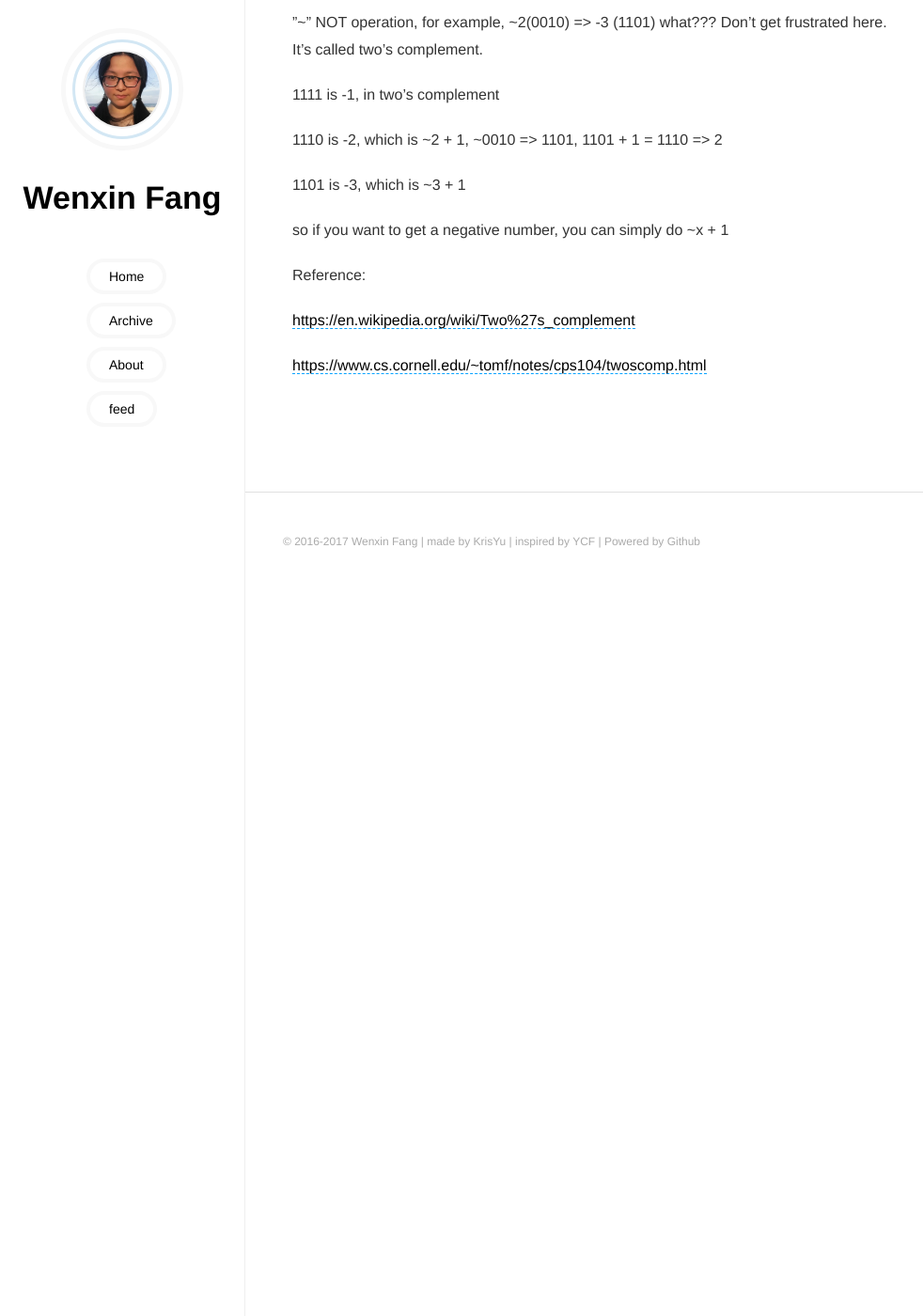
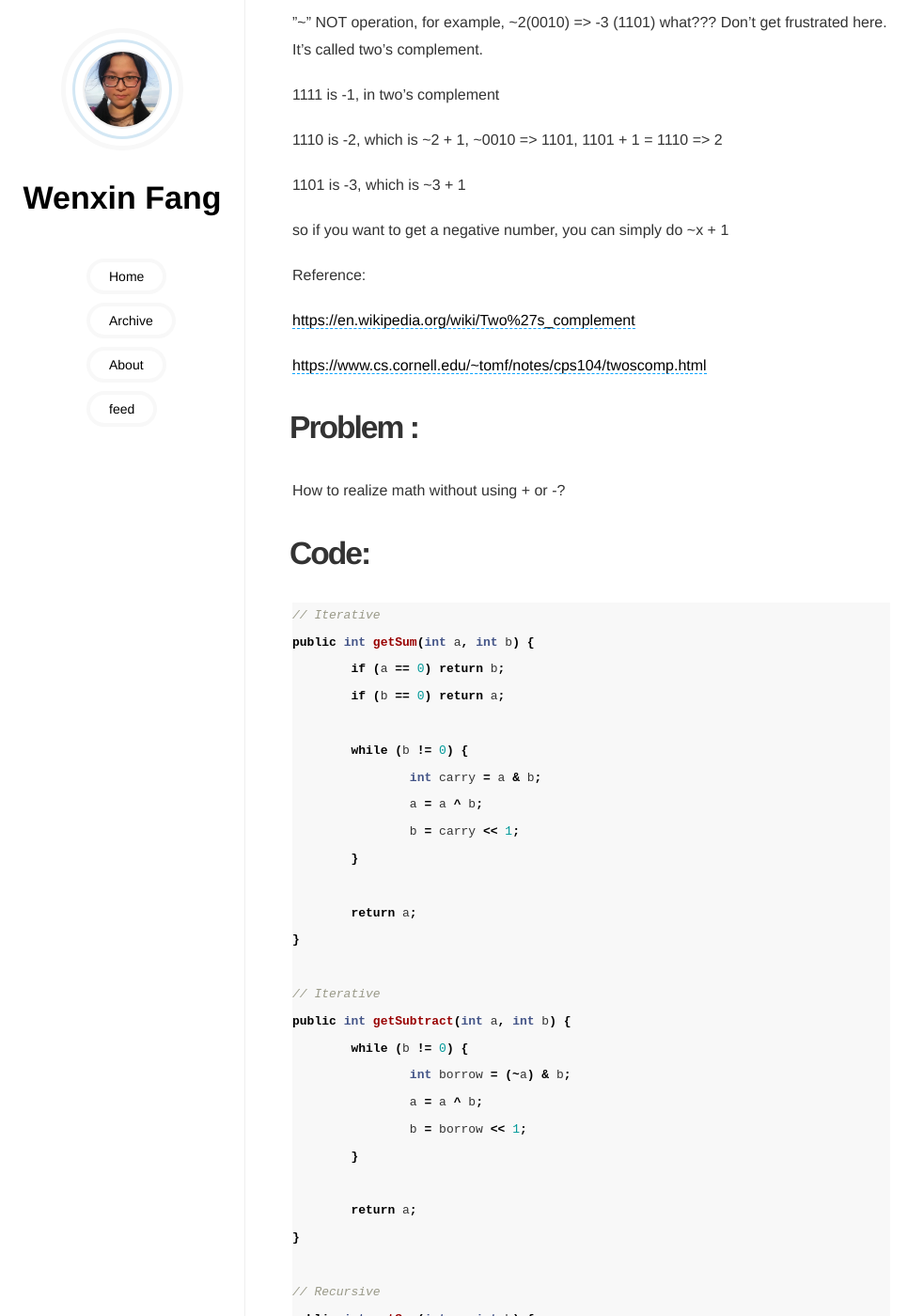
Before and after one commit to WxFang/wxfang.github.io, a Jekyll site: the page built from _posts/2017-07-18-bit-manipulation.md, in a window 1280 px wide and 1400 px high, scrolled down 326 px. Shown: the whole window at 94% size, without its empty margins (0-982 px from the left). Built offline with Jekyll 4.4.1, drawn with Linux system fonts in a browser that asks for light colours; some of the changed text lies outside the part shown.

Commit message:
update post

````diff
--- a/_posts/2017-07-18-two's-complement.md
+++ b/_posts/2017-07-18-bit-manipulation.md
@@ -23,3 +23,48 @@ Reference:
 [https://en.wikipedia.org/wiki/Two%27s_complement](https://en.wikipedia.org/wiki/Two%27s_complement)
 
 [https://www.cs.cornell.edu/~tomf/notes/cps104/twoscomp.html](https://www.cs.cornell.edu/~tomf/notes/cps104/twoscomp.html)
+
+# Problem :
+How to realize math without using + or -?
+# Code:
+```java
+// Iterative
+public int getSum(int a, int b) {
+	if (a == 0) return b;
+	if (b == 0) return a;
+
+	while (b != 0) {
+		int carry = a & b;
+		a = a ^ b;
+		b = carry << 1;
+	}
+
+	return a;
+}
+
+// Iterative
+public int getSubtract(int a, int b) {
+	while (b != 0) {
+		int borrow = (~a) & b;
+		a = a ^ b;
+		b = borrow << 1;
+	}
+
+	return a;
+}
+
+// Recursive
+public int getSum(int a, int b) {
+	return (b == 0) ? a : getSum(a ^ b, (a & b) << 1);
+}
+
+// Recursive
+public int getSubtract(int a, int b) {
+	return (b == 0) ? a : getSubtract(a ^ b, (~a & b) << 1);
+}
+
+// Get negative number
+public int negate(int x) {
+	return ~x + 1;
+}
+```
````
